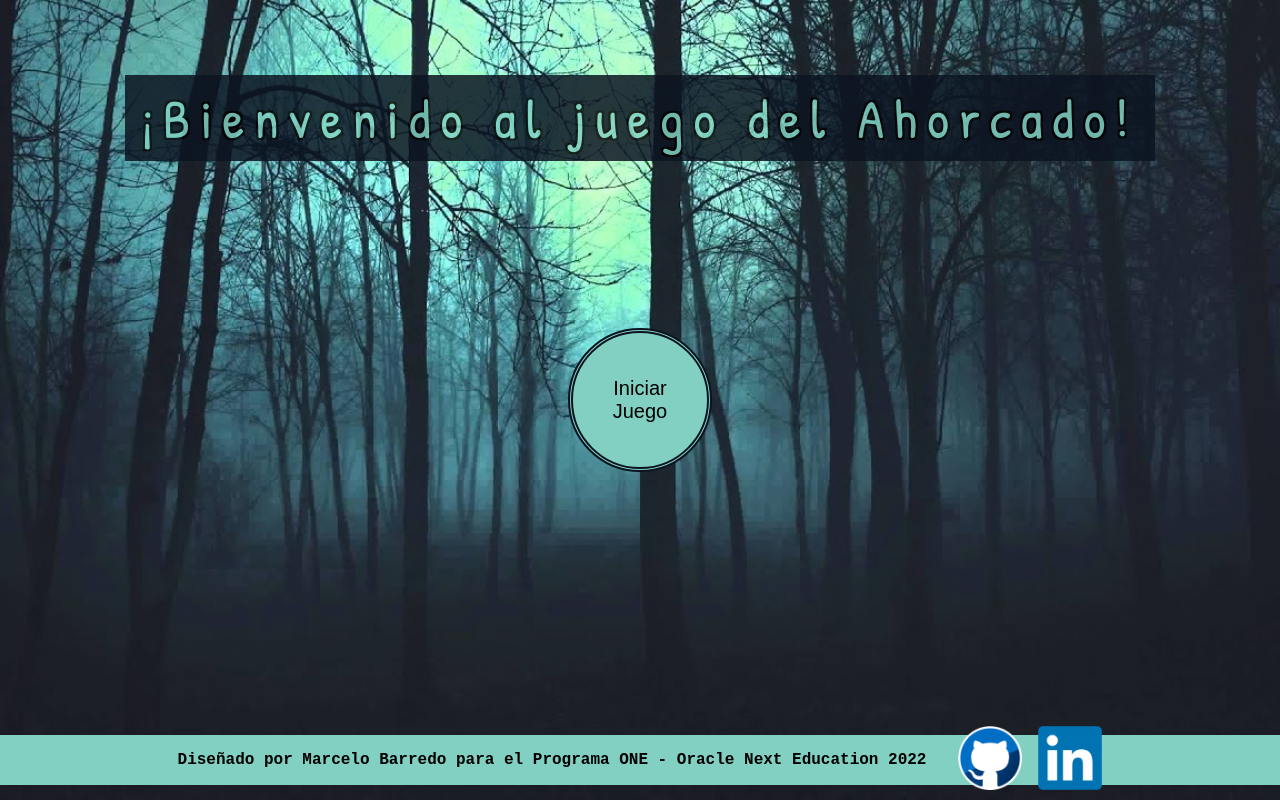
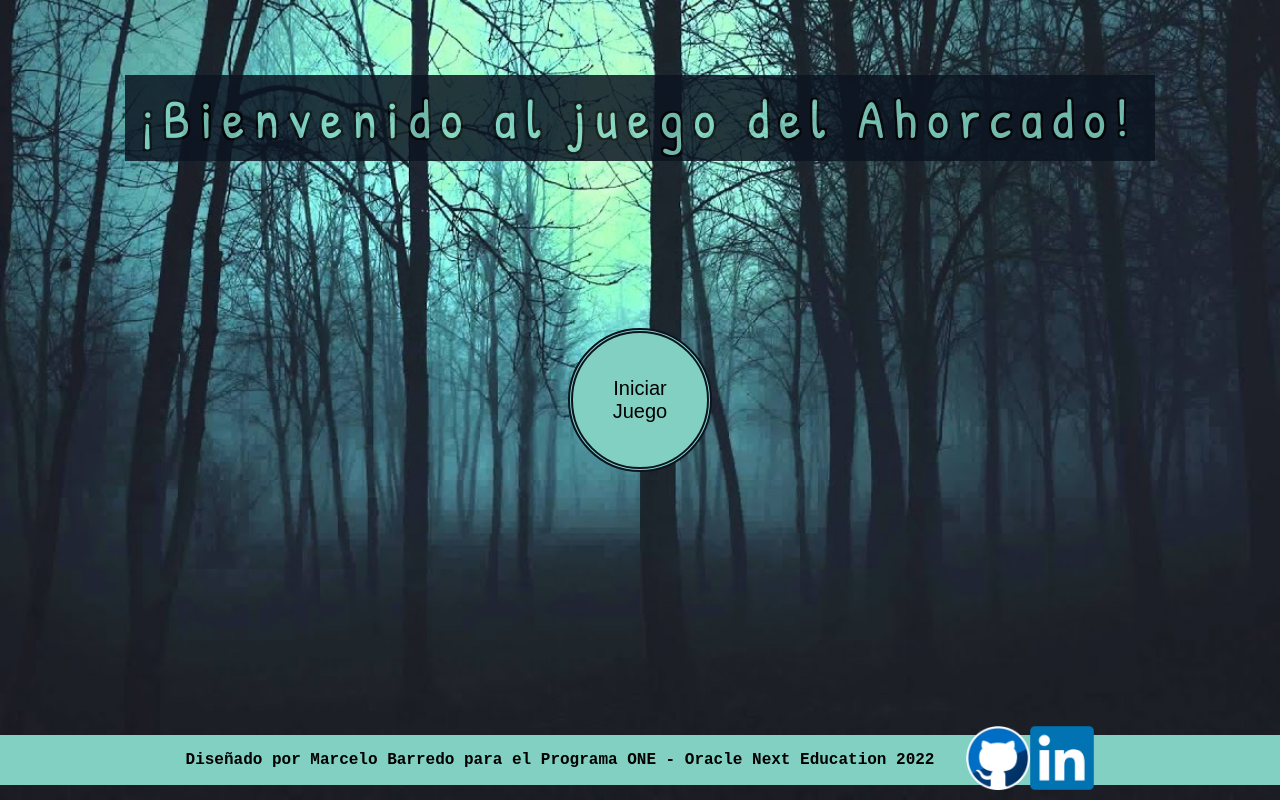
Before and after one commit to MarceloBarredo/Programa-ONE-Challenge-Sprint-02, a plain HTML site: page index.html in a window 1280 px wide. Drawn offline with Linux system fonts and the light colour scheme.

Commit message:
Modificado margen de imagen

```diff
--- a/CSS/index.css
+++ b/CSS/index.css
@@ -81,7 +81,7 @@ footer {
 
 .link-redes {
     width: 4rem;
-    margin-left: 1rem;
+    margin-left: 0 1rem;
 }
 
 /* DISEÑO RESPONSIVE PARA TABLET */
```
